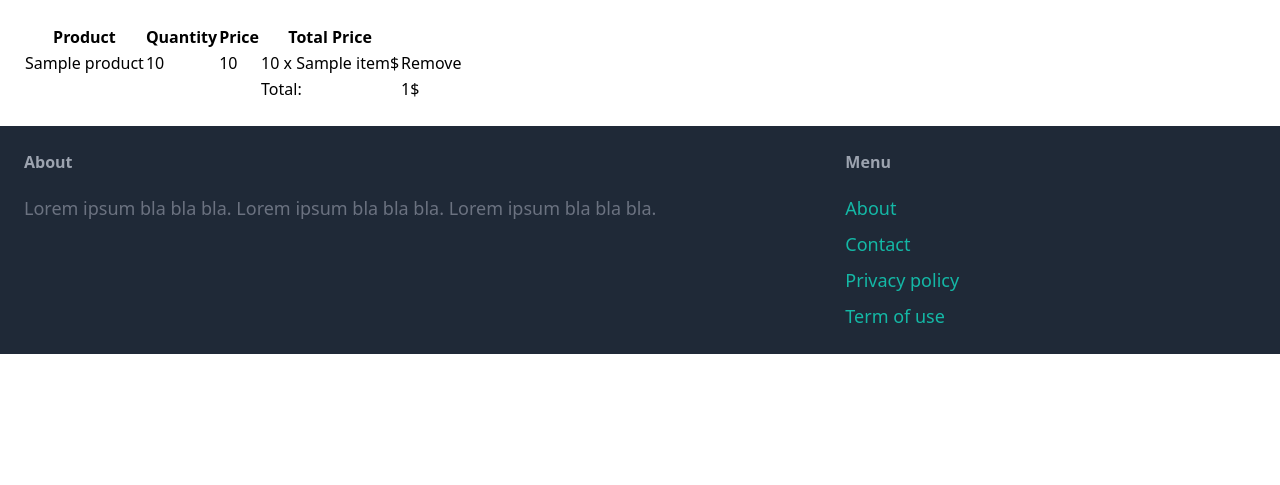
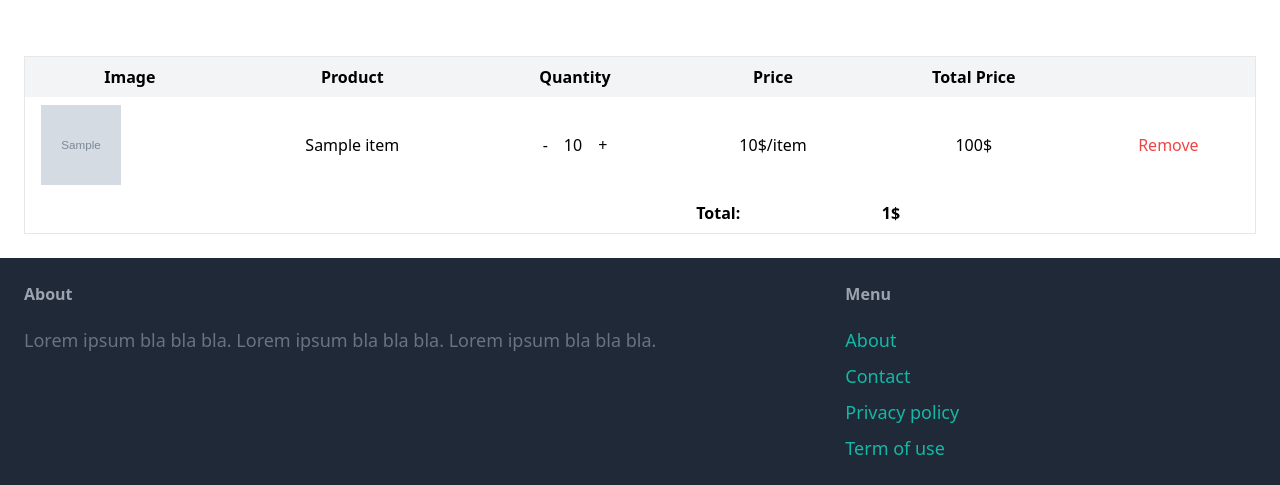
Before and after one commit to rawanjibawi/marketing_website, a Django app: template cart/templates/cart_detail.html in a window 1280 px wide. Shown: the part 77-562 px from the top of the page. Run offline with Django 3.2, Linux system fonts and the light colour scheme; the template is opened without the code that fills it: most values are stand-ins (such as "Sample title", 1, 10 or a date in 2020); grey boxes marked "Sample" are stand-in pictures; some libraries are stand-ins or nearby versions.

Commit message:
upload images

```diff
--- a/base/templates/home.html
+++ b/base/templates/home.html
@@ -5,7 +5,7 @@ Home
 {% endblock %}
 
 {% block content %}
-<div class="mb-12 transform translate-x-[-250px] hide">
+<div class="mb-12 transform translate-x-[-250px] ">
     <div class="relative mx-auto max-w-100">
         <div id="slides-container" class="flex aspect-w-16 aspect-h-9 overflow-x-hidden smooth-scrollbar shadow-md rounded-md max-h-[95vh]">
             <img id="slide-1" alt="toys" src="{% static 'images/bg1.jpg' %}" class="flex-grow flex-shrink-0 w-full scroll-snap-align-start object-cover h-80vh" />
--- a/cart/models.py
+++ b/cart/models.py
@@ -19,5 +19,8 @@ class Cart(models.Model):
     def __str__(self):
         return f'{self.quantity} x {self.Item.name}'
 
+    def total_price_per_item(self):
+        return self.quantity*self.Item.price
+
     def get_absolute_url(self):
         return reverse("cart:cart_detail")
--- a/cart/templates/cart_detail.html
+++ b/cart/templates/cart_detail.html
@@ -1,39 +1,71 @@
 {% extends "base.html" %}
+{% load static %}
+{% block title %}
+Cart
+{% endblock %}
 {% block content %}
 
     {% if cart_items %}
-        <table class="table">
+        <div class="container mx-auto mt-8">
+            <table class="min-w-full bg-white border border-gray-200">
                 <thead>
-                <tr>
-                    <th>Product</th>
-                    <th>Quantity</th>
-                    <th>Price</th>
-                    <th>Total Price</th>
-                    <th></th>
+                    <tr class="bg-gray-100">
+                        <th class="py-2 px-4">Image</th>
+                        <th class="py-2 px-4">Product</th>
+                        <th class="py-2 px-4">Quantity</th>
+                        <th class="py-2 px-4">Price</th>
+                        <th class="py-2 px-4">Total Price</th>
+                        <th class="py-2 px-4"></th>
                     </tr>
                 </thead>
                 <tbody>
+
                     {% for item in cart_items %}
                         <tr>
-                        <td>{{ item.product }}</td>
-                        <td>{{ item.quantity }}</td>
-                        <td>{{ item.product.price }}</td>
-                        <td>{{ item.quantity }} x {{ item.Item.name }}$</td>
-                        <td><a href="{% url 'cart:remove_from_cart' item.id %}">Remove</a></td>
+                            <td class="py-2 px-4">
+                                <div class="w-20 h-20 overflow-hidden">
+                                    <img src="{{ item.Item.image.url }}" alt="{{ item.Item.name }}" class="w-full h-full object-cover">
+                                </div>
+                            </td>
+                            <td class="py-2 px-4 text-center">{{ item.Item.name }}</td>
+                            <td class="py-2 px-4 text-center">
+                                <div class="flex items-center justify-center">
+                                    <a href="{% url 'cart:decrement_quantity' item.Item.id %}" class="cursor-pointer px-2">-</a>
+                                    <span id="quantity_{{ item.id }}" class="px-2">{{ item.quantity }}</span>
+                                    <a href="{% url 'cart:add_to_cart' item.Item.id %}" class="cursor-pointer px-2" >+</a>
+                                </div>
+                            </td>
+                            <td class="py-2 px-4 text-center">{{ item.Item.price }}$/item</td>
+                            {% comment %} this is used to do multiplication, syntax is the same just change item.quantity and item.Item.price {% endcomment %}
+                            <td class="py-2 px-4 text-center"> {% widthratio item.quantity 1 item.Item.price %}$</td>
+                            {% comment %} for division it is widthratio item.quantity item.Item.price 1{% endcomment %}
+                            <td class="py-2 px-4 text-center"><a href="{% url 'cart:remove_from_cart' item.id %}" class="text-red-500 hover:text-red-700">Remove</a></td>
                         </tr>
                     {% endfor %}
                 </tbody>
                 <tfoot>
                     <tr>
                         <td colspan="3"></td>
-                    <td>Total:</td>
-                    <td>{{ total_price }}$</td>
+                        <td class="py-2 px-4 font-bold">Total:</td>
+                        <td class="py-2 px-4 font-bold">{{ total_price }}$</td>
+                        <td></td>
                     </tr>
                 </tfoot>
             </table>
 
-        {% comment %} <a href="{% url 'checkout' %}" class="btn btn-primary">Checkout</a> {% endcomment %}
+            {% comment %} <a href="{% url 'checkout' %}" class="btn btn-primary mt-4">Checkout</a> {% endcomment %}
+        </div>
     {% else %}
-        <p>Your shopping cart is empty.</p>
+    <div class="flex items-center justify-center h-screen bg-gray-100">
+        <div class="bg-white p-8 rounded shadow-lg">
+            <p class="text-2xl font-bold mb-4">Your shopping cart is empty.</p>
+            <p class="text-gray-600">Explore our products and add items to your cart to start shopping!</p>
+            <div class="mt-4">
+                <a href="{% url 'browse' %}" class="text-blue-500 hover:underline">Browse Products</a>
+            </div>
+        </div>
+    </div>
 {% endif %}
+    {% comment %} <script type="text/javascript" src="{% static 'cart.js' %}"></script> {% endcomment %}
+
 {% endblock %}
--- a/cart/urls.py
+++ b/cart/urls.py
@@ -7,5 +7,8 @@ urlpatterns = [
     path("add/<int:product_id>/", views.add_to_cart, name="add_to_cart"),
     path("remove/<int:cart_item_id>/",
          views.remove_from_cart, name="remove_from_cart"),
+    path("decrement/<int:product_id>/",
+         views.decrement_quantity, name="decrement_quantity"),
+
     path("", views.cart_detail, name="cart_detail"),
 ]
```
Also changed, not shown: cart/static/cart.js (added, +33 -0 lines), cart/views.py (+31 -1 lines), media/item_images/backpackhandles.jpg (added), media/item_images/cartoon_lemR8mi.jpg (added), media/item_images/teady-bear_1cCsUDc.jpg (added), 2 other files. Lines whose indentation alone changed are shown as unchanged.
